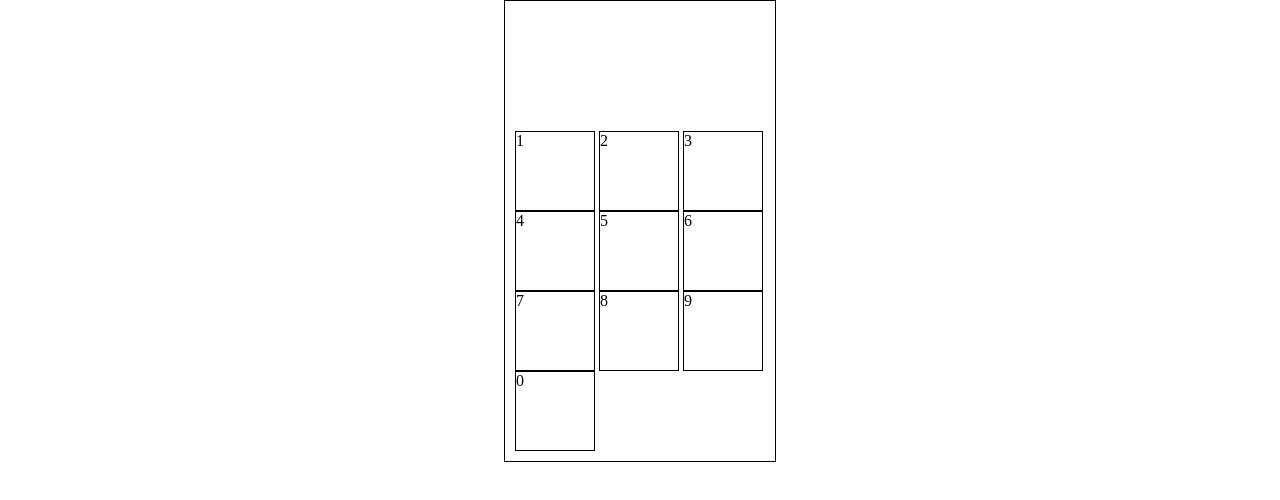
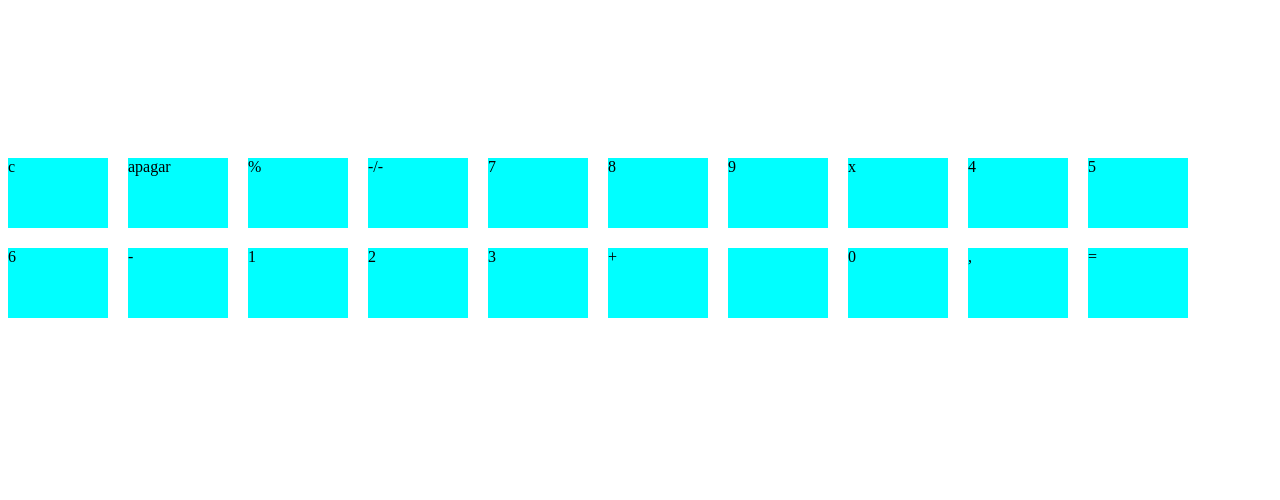
Before and after one commit to viniciusbarbosa987/projeto-calculadora, a plain HTML site: page index.html in a window 1280 px wide. Drawn offline with Linux system fonts and the light colour scheme.

Commit message:
design provisório

```diff
--- /dev/null
+++ b/css/style.css
@@ -0,0 +1,17 @@
+@charset "UTF-8";
+
+#tela {
+    height: 150px;
+}
+
+#area-botoes {
+    display: flex;
+    flex-wrap: wrap;
+    gap: 20px;
+}
+
+#area-botoes .botao{
+    width: 100px;
+    height: 70px;
+    background-color: aqua;
+}
--- a/index.html
+++ b/index.html
@@ -4,26 +4,36 @@
     <meta charset="UTF-8">
     <meta name="viewport" content="width=device-width, initial-scale=1.0">
     <title>Document</title>
-    <link rel="stylesheet" href="style.css">
+    <link rel="stylesheet" href="css/style.css">
 </head>
 <body>
-    <section>
-        <div id="tela"></div>
-        <div id="num1" class="botao">1</div>
-        <div id="num2" class="botao">2</div>
-        <div id="num3" class="botao">3</div>
-        <br>
-        <div id="num4" class="botao">4</div>
-        <div id="num5" class="botao">5</div>
-        <div id="num6" class="botao">6</div>
-        <br>
-        <div id="num7" class="botao">7</div>
-        <div id="num8" class="botao">8</div>
-        <div id="num9" class="botao">9</div>
-        <br>
-        <div id="num0" class="botao">0</div>
-    </section>
+    <main>
+        <div id="tela">
 
-    <script src="script.js"></script>
+        </div>
+        <div id="area-botoes">
+            <div class="botao">c</div>
+            <div class="botao">apagar</div>
+            <div class="botao">%</div>
+            <div class="botao">-/-</div>
+            <div class="botao">7</div>
+            <div class="botao">8</div>
+            <div class="botao">9</div>
+            <div class="botao">x</div>
+            <div class="botao">4</div>
+            <div class="botao">5</div>
+            <div class="botao">6</div>
+            <div class="botao">-</div>
+            <div class="botao">1</div>
+            <div class="botao">2</div>
+            <div class="botao">3</div>
+            <div class="botao">+</div>
+            <div class="botao"></div>
+            <div class="botao">0</div>
+            <div class="botao">,</div>
+            <div class="botao">=</div>
+        </div>
+    </main>
+<script src="js/script.js"></script>
 </body>
 </html>
--- a/script.js
+++ /dev/null
@@ -1,9 +0,0 @@
-let n = document.getElementsByClassName('botao')
-
-for (let pos in n) {
-    n[pos].addEventListener('click',numeros)
-}
-
-function numeros() {
-    window.alert('funciona')
-}
--- a/style.css
+++ /dev/null
@@ -1,26 +0,0 @@
-@charset "UTF-8";
-
-* {
-    margin: 0px;
-    padding: 0px;
-}
-
-section {
-    width: 250px;
-    margin: auto;
-    border: 1px solid black;
-    padding: 10px;
-}
-
-div#tela {
-    width: 240px;
-    height: 120px;
-}
-
-div.botao {
-    width: 80px;
-    height: 80px;
-    display: inline-block;
-    border: 1px solid black;
-    box-sizing: border-box;
-}
```
Also changed, not shown: js/script.js (added).
